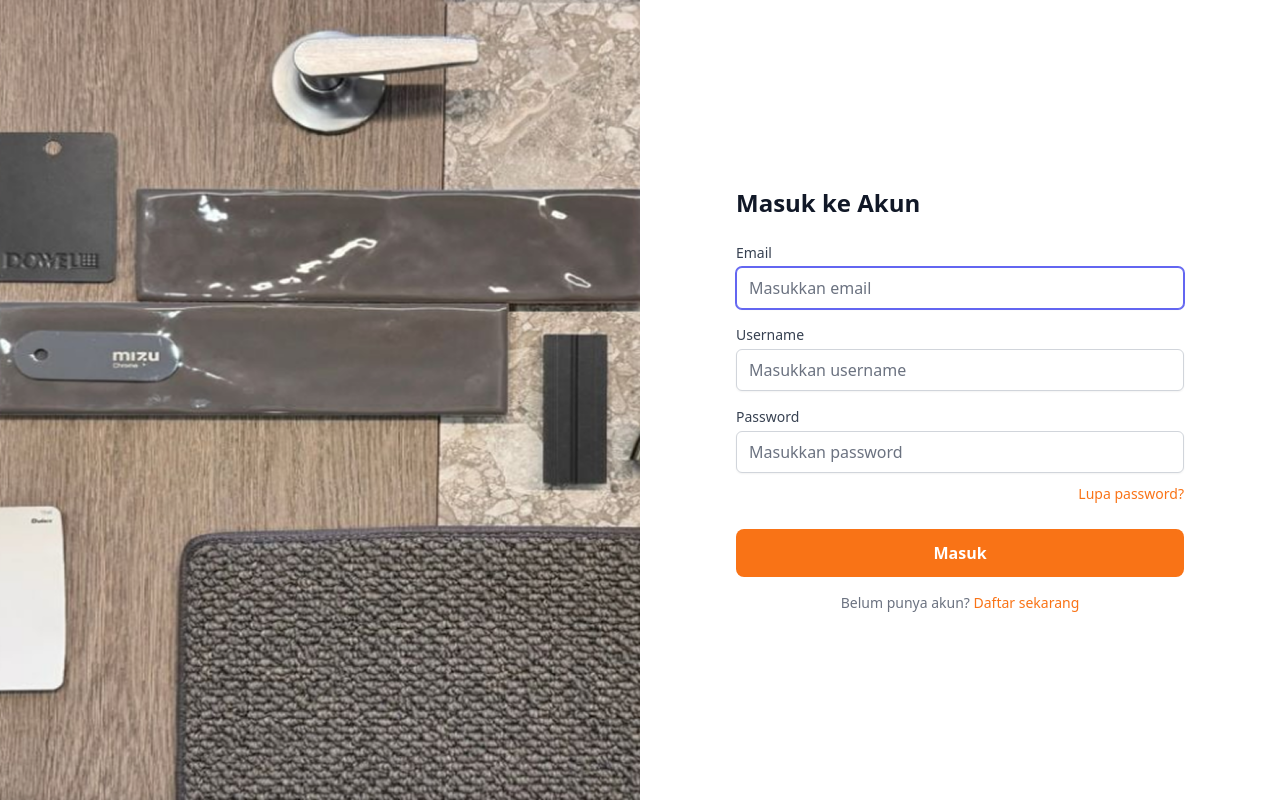
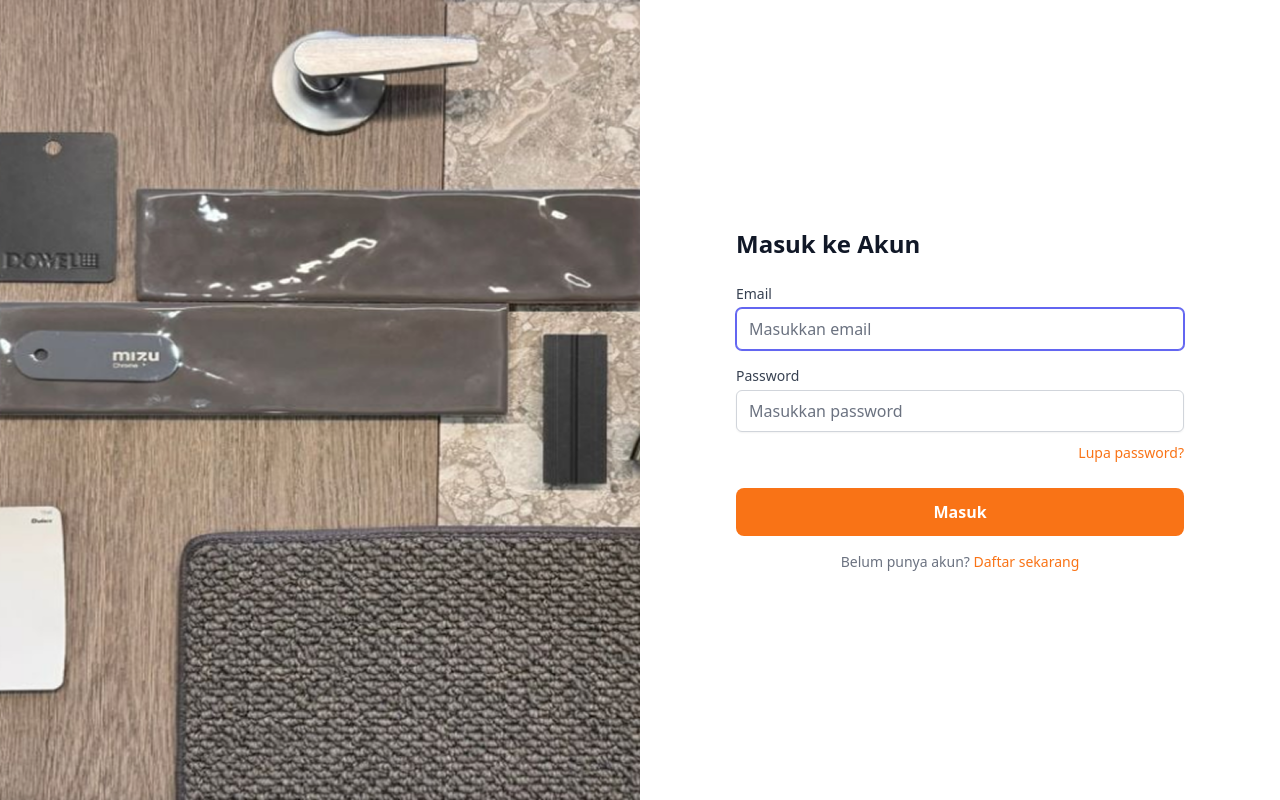
Before and after one commit to ShroChromE/Reclaim, a Laravel app: page /login in a window 1280 px wide. Run offline with Laravel 12, Linux system fonts and the light colour scheme; style sheets or scripts are compiled from the project's sources.

Commit message:
feat: added a fixed sidebar with logout button and fix login redirect

```diff
--- a/app/Http/Controllers/Auth/AuthenticatedSessionController.php
+++ b/app/Http/Controllers/Auth/AuthenticatedSessionController.php
@@ -28,7 +28,7 @@ class AuthenticatedSessionController extends Controller
 
         $request->session()->regenerate();
 
-        return redirect()->intended(route('welcome', absolute: false));
+        return redirect()->intended(route('items.index', absolute: false));
     }
 
     /**
--- a/resources/views/auth/login.blade.php
+++ b/resources/views/auth/login.blade.php
@@ -35,14 +35,6 @@
                         <x-input-error :messages="$errors->get('email')" class="mt-2" />
                     </div>
 
-                    <div class="mb-4">
-                        <x-input-label for="username" value="Username" />
-                        <x-text-input id="username" class="block mt-1 w-full" type="text" name="username"
-                            :value="old('username')"
-                            placeholder="Masukkan username" />
-                        <x-input-error :messages="$errors->get('username')" class="mt-2" />
-                    </div>
-
                     <div class="mb-2">
                         <x-input-label for="password" value="Password" />
                         <x-text-input id="password" class="block mt-1 w-full" type="password" name="password"
```
Also changed, not shown: resources/views/components/sidebar.blade.php (+25 -2 lines).
